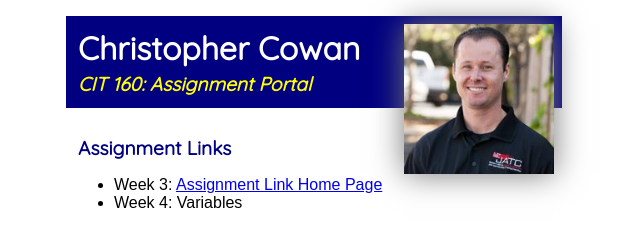
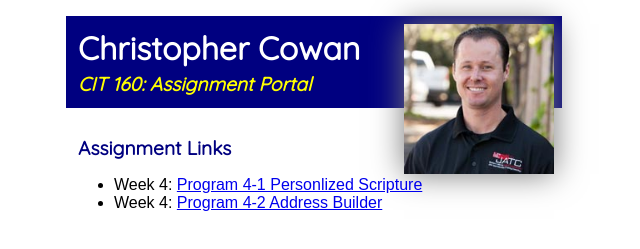
Before and after one commit to BroCow/BroCow.github.io, a plain HTML site: page index.html in a window 1280 px wide. Shown: the top 249 px of the page, without its empty margins (326-966 px from the left). Drawn offline with Linux system fonts and the light colour scheme.

Commit message:
index push 5.17

```diff
--- a/index.html
+++ b/index.html
@@ -17,8 +17,8 @@
         <main>
             <h3>Assignment Links</h3>
             <ul>
-                <li>Week 3: <a href="#">Assignment Link Home Page</a></li>
-                <li>Week 4: Variables</li>
+                <li>Week 4: <a href="lab4-1.html">Program 4-1 Personlized Scripture</a></li>
+                <li>Week 4: <a href="lab4-2.html">Program 4-2 Address Builder</a></li>
             </ul>
         </main>
         <footer>
```
